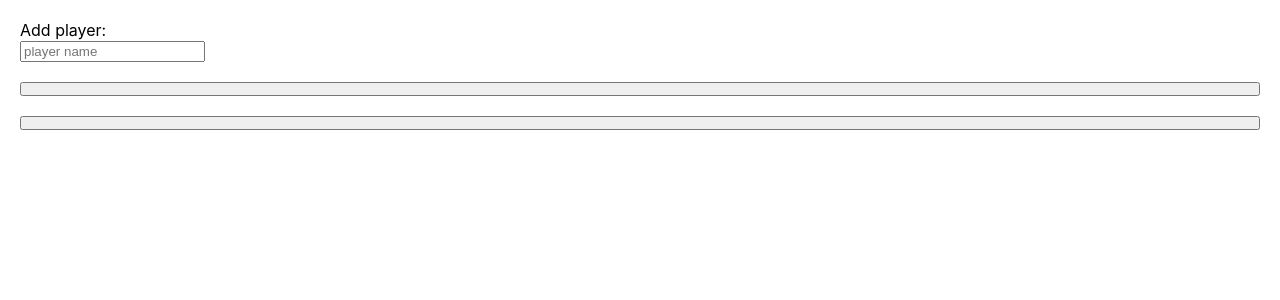
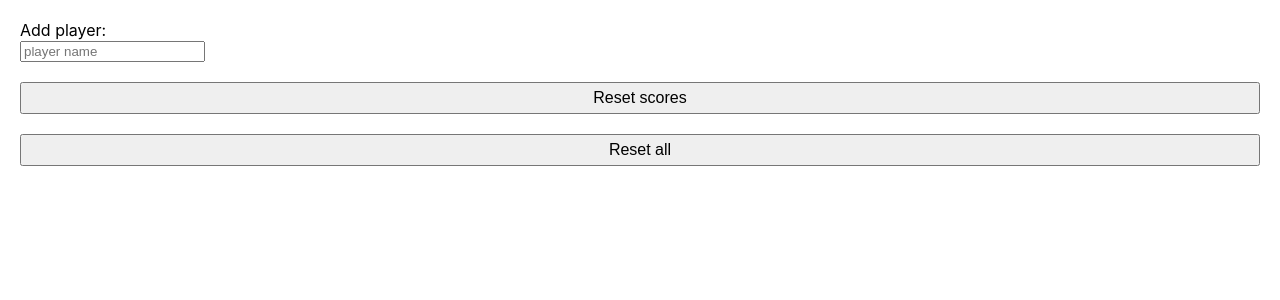
Before and after one commit to mndys/broken-scorekeeper, a React (Create React App) app: page / in a window 1280 px wide. Shown: the top 300 px of the page. Built offline with nearby package versions, Linux system fonts and the light colour scheme.

Commit message:
Refactor App to use styled-components

```diff
--- a/src/components/App.css
+++ /dev/null
@@ -1,5 +0,0 @@
-.App {
-  display: grid;
-  gap: 20px;
-  padding: 20px;
-}
--- a/src/components/App.js
+++ b/src/components/App.js
@@ -1,14 +1,15 @@
 import React, { useState } from 'react'
-import './App.css'
 import Button from './Button'
 import Player from './Player'
 import PlayerForm from './PlayerForm'
+
+import styled from 'styled-components/macro'
 
 function App() {
   const [players, setPlayers] = useState([])
 
   return (
-    <div className="App">
+    <AppGrid>
       <PlayerForm onAddPlayer={addPlayer} />
       {players.map(({ name, score, id }, index) => (
         <Player
@@ -19,9 +20,9 @@ function App() {
           onMinus={() => onMinus(index)}
         />
       ))}
-      <Button text="Reset scores" onClick={resetScores} />
-      <Button text="Reset all" onClick={resetAll} />
-    </div>
+      <Button onClick={resetScores}>Reset scores</Button>
+      <Button onClick={resetAll}>Reset all</Button>
+    </AppGrid>
   )
 
   function onPlus(index) {
@@ -53,4 +54,9 @@ function App() {
   }
 }
 
+const AppGrid = styled.div`
+  display: grid;
+  gap: 20px;
+  padding: 20px;
+`
 export default App
```
